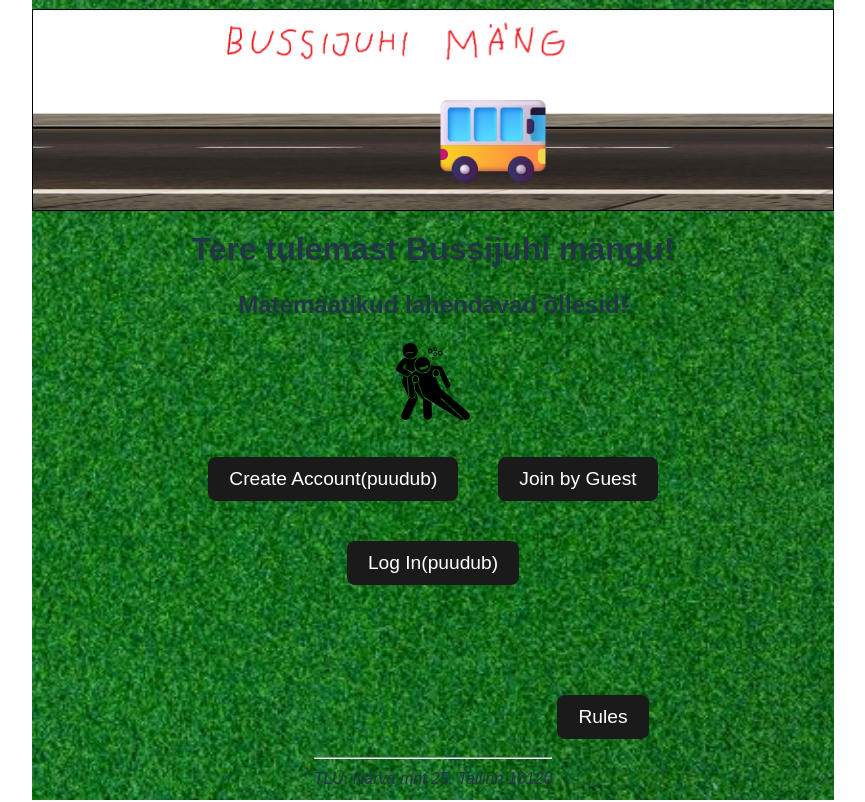
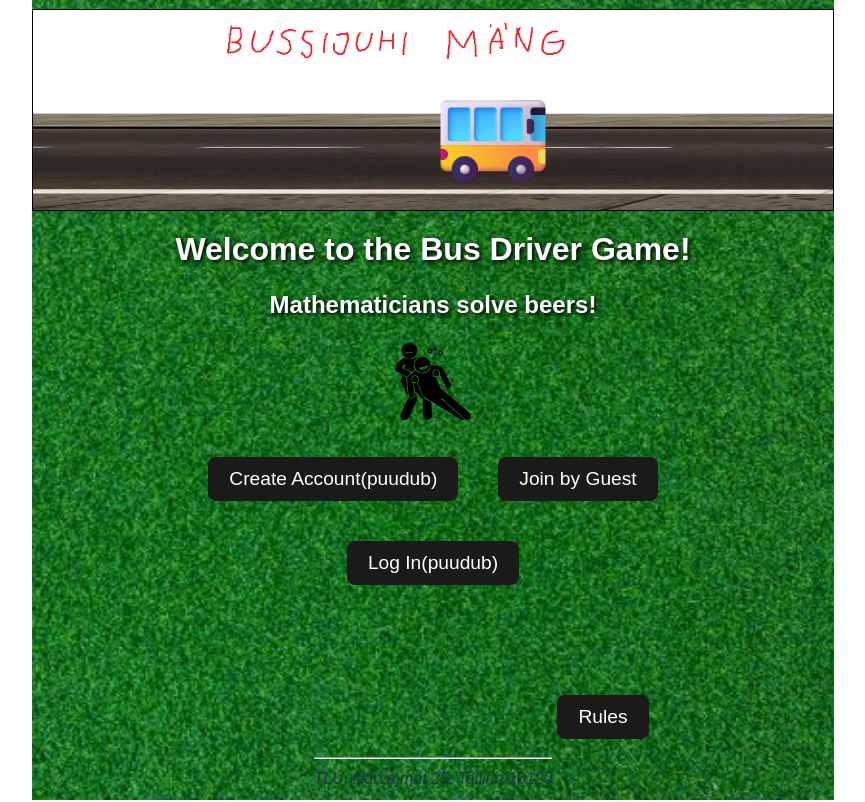
Before and after one commit to JanMarkusK/Bussijuht, a React (Vite) app in the folder hosting/: page / in a window 1280 px wide. Shown: the top 802 px of the page, without its empty margins (207-1072 px from the left). Built offline with nearby package versions, Linux system fonts and the light colour scheme; no server answers.

Commit message:
homepage css kiired muutused

```diff
--- a/hosting/src/assets/css/HomePage.css
+++ b/hosting/src/assets/css/HomePage.css
@@ -23,10 +23,14 @@
 .home-page h1 {
   font-size: 2em;
   margin-bottom: 20px;
+  color: #ffffff;
+  text-shadow: 2px 2px 4px #000000;
 }
 
 .home-page h2 {
   margin-bottom: 20px;
+  color: #ffffff;
+  text-shadow: 2px 2px 4px #000000;
 }
 
 .home-page-image {
--- a/hosting/src/components/HomePage.jsx
+++ b/hosting/src/components/HomePage.jsx
@@ -56,8 +56,8 @@ const HomePage = ({ setInLobby, setInRules, setInCreateAccount, setInLogIn }) =>
         <HomePageBanner />
       </header>
       <main>
-        <h1>Tere tulemast Bussijuhi mängu!</h1>
-        <h2>Matemaatikud lahendavad õllesid!</h2>
+        <h1>Welcome to the Bus Driver Game!</h1>
+        <h2>Mathematicians solve beers!</h2>
         <img src={drinkingImage} alt="Drinking Game" className="home-page-image" />
         <div className="button-container">
           <button onClick={handleCreateAccountClick}>Create Account(puudub)</button>
```
